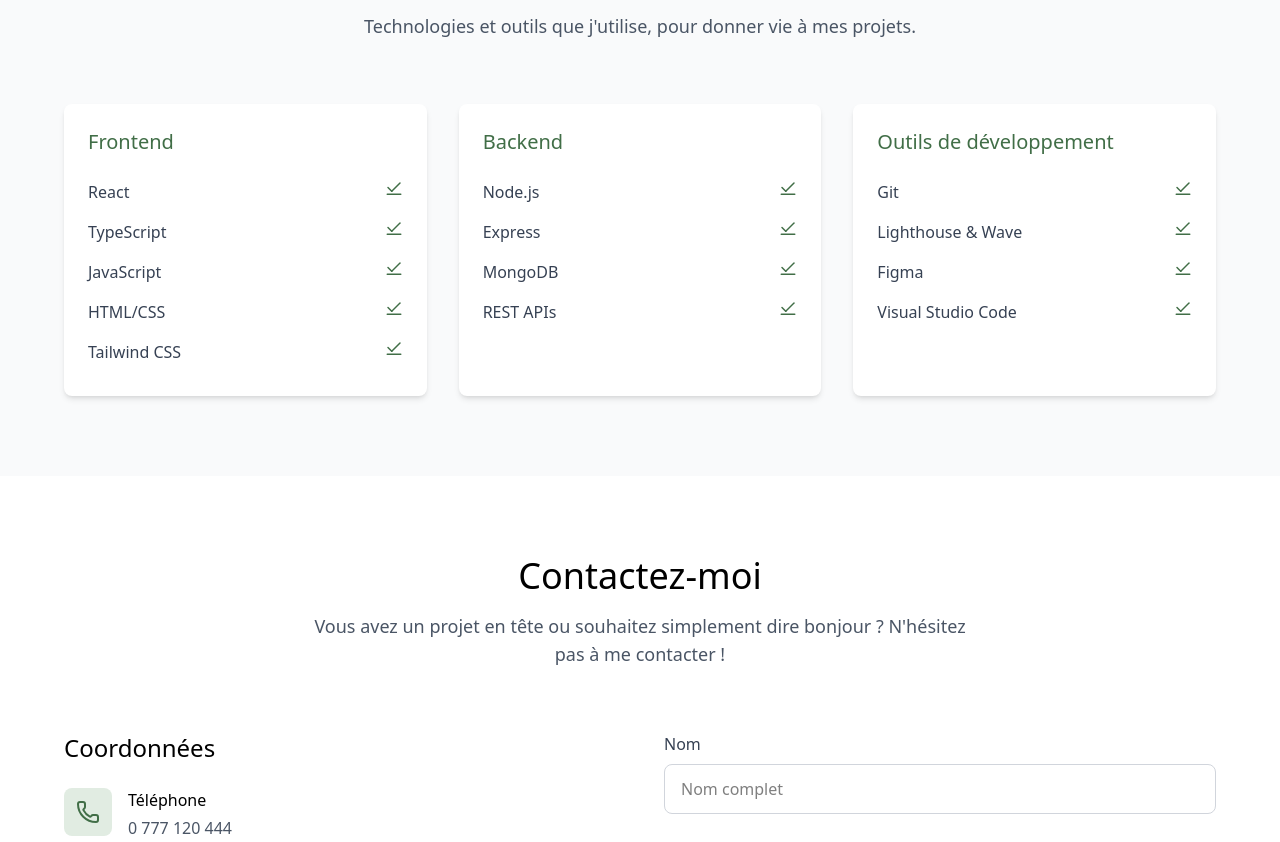
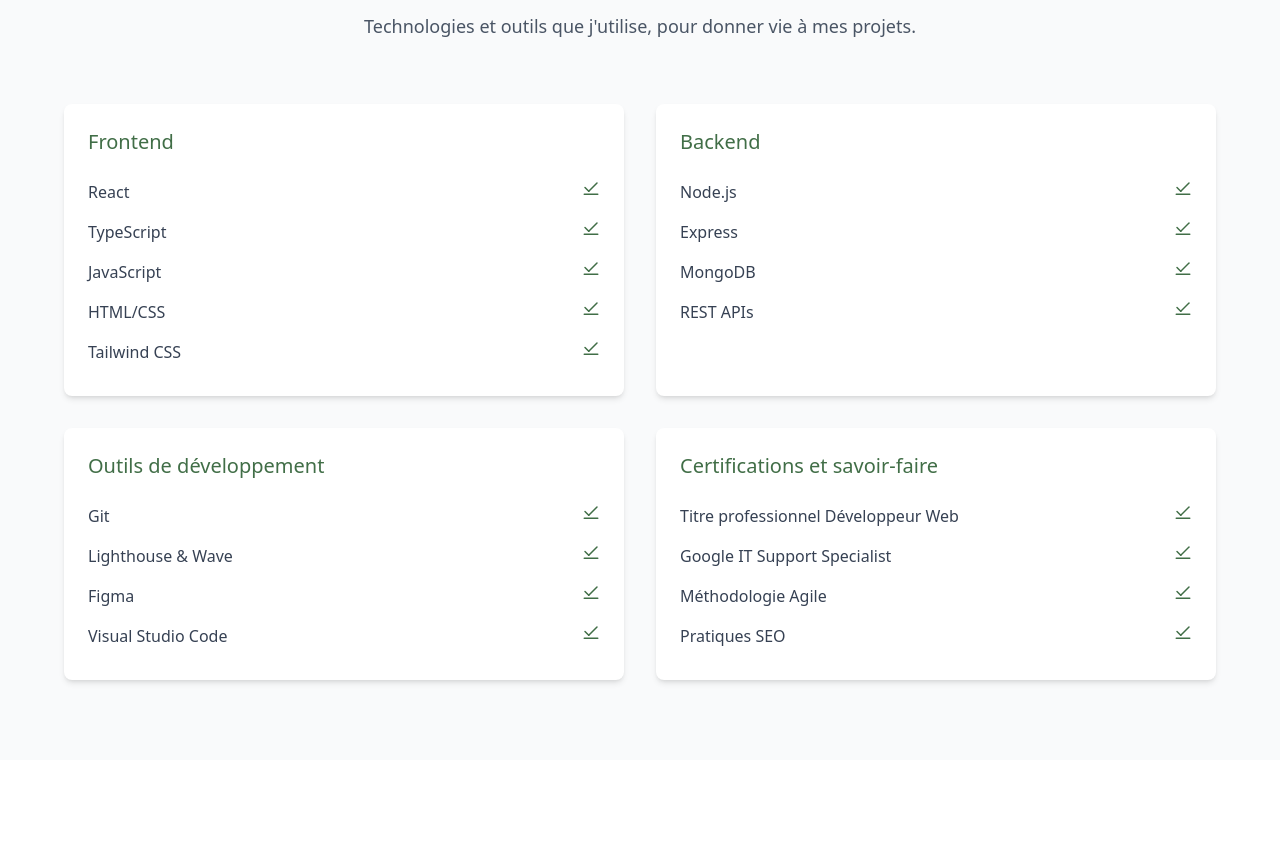
Before and after one commit to CFournier59/mon_portfolio_pro, a React (Vite) app: page / in a window 1280 px wide. Shown: the part 2976-3818 px from the top of the page. Built offline with nearby package versions, Linux system fonts and the light colour scheme.

Commit message:
ajout d'une catégorie de compétences

```diff
--- a/src/components/Skills/index.tsx
+++ b/src/components/Skills/index.tsx
@@ -29,6 +29,15 @@
          { name: 'Visual Studio Code' },
       ],
    },
+   {
+      category: 'Certifications et savoir-faire',
+      skills: [
+         { name: 'Titre professionnel Développeur Web' },
+         { name: 'Google IT Support Specialist' },
+         { name: 'Méthodologie Agile' },
+         { name: 'Pratiques SEO' },
+      ],
+   },
 ]
 
 export default function Skills() {
@@ -46,7 +55,7 @@
                   </p>
                </div>
 
-               <div className="grid md:grid-cols-3 gap-8">
+               <div className="grid md:grid-cols-2 gap-8">
                   {skillCategories.map((category, categoryIndex) => (
                      <div
                         key={categoryIndex}
```
